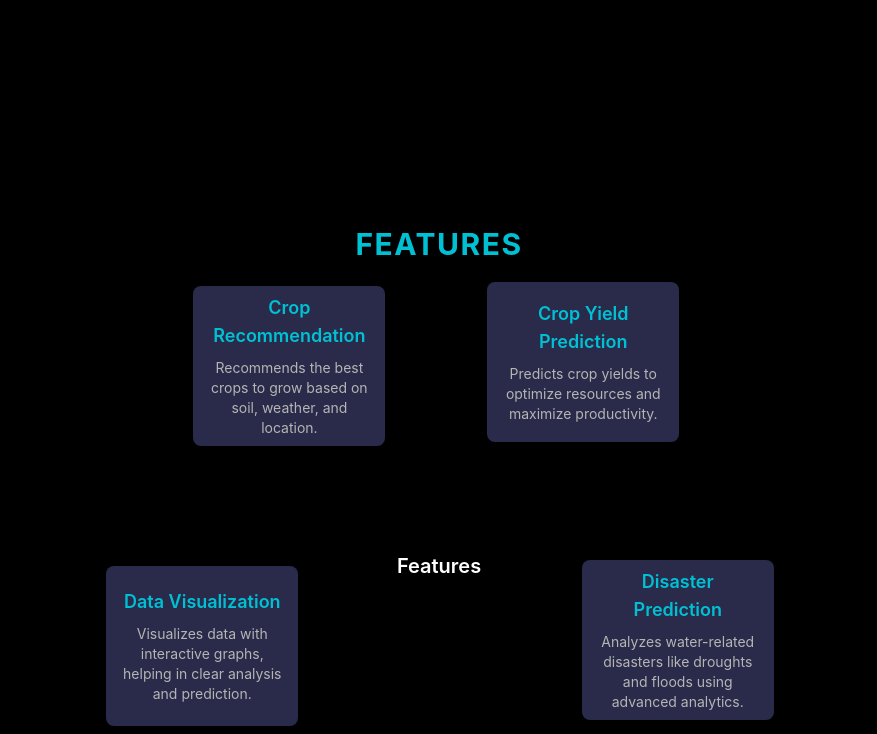
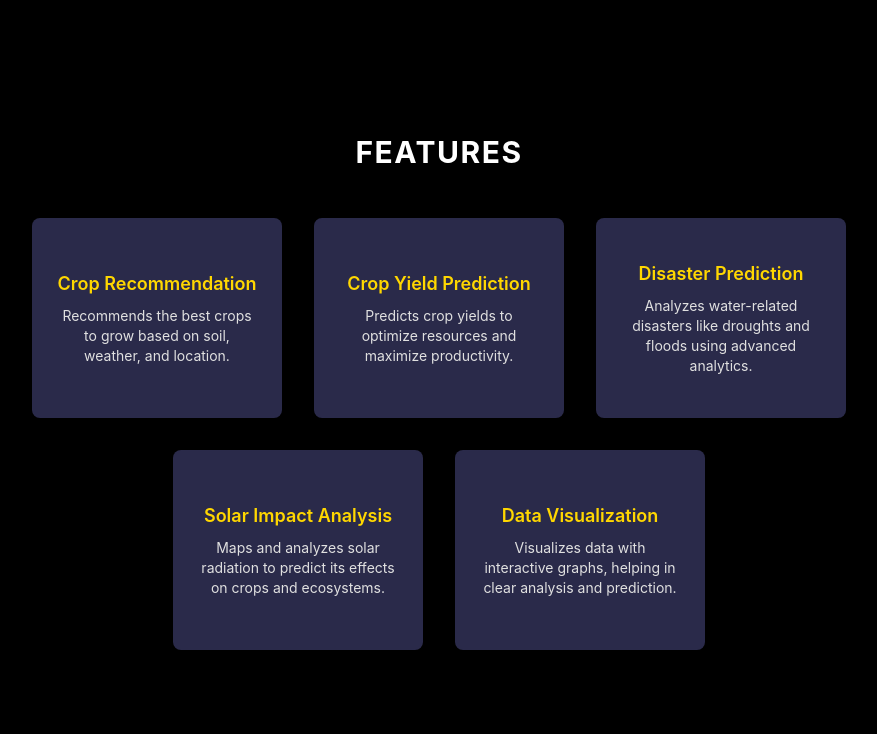
Before and after one commit to siamliam12/SolarOptima, a Next.js app in the folder client/: page / in a window 1280 px wide. Shown: the part 1320-2054 px from the top of the page, without its empty margins (201-1078 px from the left). Built offline with nearby package versions, Linux system fonts and the light colour scheme.

Commit message:
Refactor FeatureSection component and update styles

```diff
--- a/client/components/Home/FeatureSection/FeatureSection.jsx
+++ b/client/components/Home/FeatureSection/FeatureSection.jsx
@@ -4,42 +4,24 @@ import React from "react";
 import data from "@/data/features.json";
 
 export default function Features() {
-  const radius = 250; // Radius of the circle
-  const angleStep = (2 * Math.PI) / data.features.length; // Angle between each feature
-
   return (
-    <div className="min-h-[125vh] h-auto py-12 flex flex-col items-center justify-center bg-[#000000] text-white">
-      <h1 className="text-3xl font-bold mb-28 text-center text-[#00c1d4] uppercase tracking-wider">
+    <div className="min-h-screen py-12 flex flex-col items-center justify-center bg-[#000000] text-white">
+      <h1 className="text-3xl font-bold mb-12 text-center text-white uppercase tracking-wider">
         Features
       </h1>
-      <div className="relative w-full max-w-4xl h-96">
-        <div className="absolute w-full h-full rounded-full bg-gradient-radial from-[#252525] to-[#0f0f0f] flex items-center justify-center">
-          <div className="relative w-80 h-80 bg-gradient-radial from-[#252525] to-[#0f0f0f] rounded-full flex items-center justify-center">
-            <h3 className="text-xl font-semibold text-center">Features</h3>
+      <div className="flex flex-wrap justify-center gap-8 px-4 items-center w-[80%]">
+        {data.features.map((feature, index) => (
+          <div
+            key={index}
+            className="bg-[#2A2A4A] rounded-lg flex flex-col items-center justify-center p-6 text-center shadow-lg transition-transform duration-300 hover:scale-105"
+            style={{ width: "250px", height: "200px" }}
+          >
+            <h4 className="text-lg font-semibold mb-2 text-[#FFD700]">
+              {feature.title}
+            </h4>
+            <p className="text-sm text-[#e0e0e0]">{feature.description}</p>
           </div>
-          {data.features.map((feature, index) => {
-            const angle = index * angleStep  + 180;
-            const x = radius * Math.cos(angle);
-            const y = radius * Math.sin(angle);
-
-            return (
-              <div
-                key={index}
-                className="absolute w-48 h-40 bg-[#2A2A4A] rounded-lg flex flex-col items-center justify-center p-4 text-center shadow-lg transform transition-transform duration-300 hover:scale-110"
-                style={{
-                  top: `calc(50% + ${y}px)`,
-                  left: `calc(50% + ${x}px)`,
-                  transform: "translate(-50%, -50%)",
-                }}
-              >
-                <h4 className="text-lg font-semibold mb-2 text-[#00c1d4]">
-                  {feature.title}
-                </h4>
-                <p className="text-sm text-[#b5b5b5]">{feature.description}</p>
-              </div>
-            );
-          })}
-        </div>
+        ))}
       </div>
     </div>
   );
```
